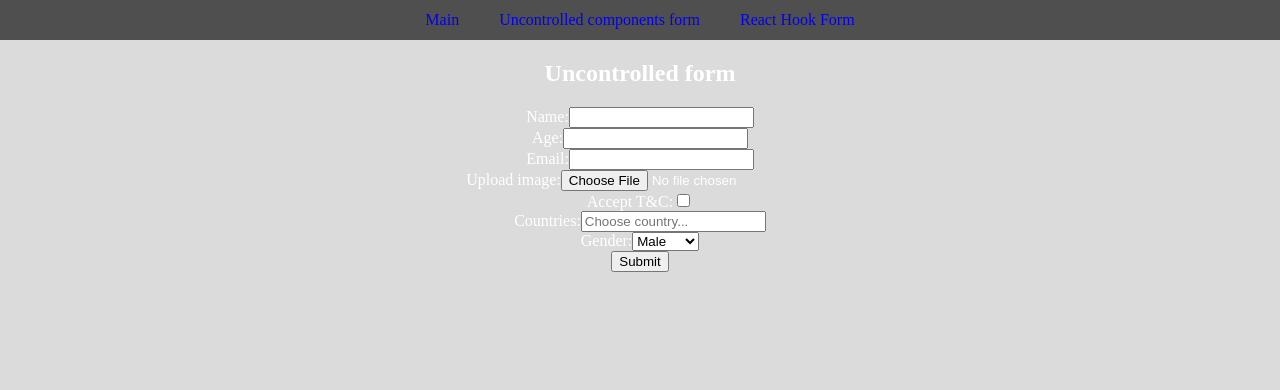
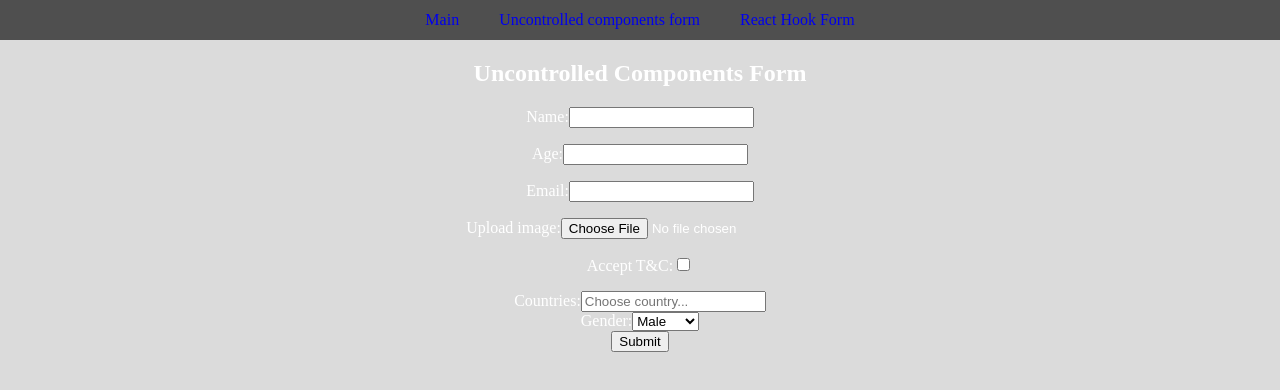
Before and after one commit to anderskambenders/rss-react-2024Q3, a React (Vite) app: page /uncontrolled-components-form in a window 1280 px wide. Shown: the top 390 px of the page. Built offline with nearby package versions, Linux system fonts and the light colour scheme.

Commit message:
feat: add uncontrolled inputs

```diff
--- a/src/components/react-hook-form/GenderInput.tsx
+++ b/src/components/react-hook-form/GenderInput.tsx
@@ -1,7 +1,7 @@
 import { RegisterOptions, UseFormRegisterReturn } from 'react-hook-form';
 import { IData, FormDataKeys } from '../../types/types';
 
-export default function InputGender({
+export default function GenderInput({
   register,
 }: {
   register: (
--- /dev/null
+++ b/src/components/uncontrolled-form/FormInput.tsx
@@ -0,0 +1,20 @@
+import { InputProps } from '../../types/types';
+
+const FormInput = ({
+  labelText,
+  inputType,
+  name,
+  inputId,
+  inputRef,
+  error,
+}: InputProps) => {
+  return (
+    <div>
+      <label htmlFor={inputId}>{labelText}:</label>
+      <input id={inputId} type={inputType} name={name} ref={inputRef} />
+      <p>{error ? error : ''}</p>
+    </div>
+  );
+};
+
+export default FormInput;
--- a/src/pages/UncotrolledForm.tsx
+++ b/src/pages/UncotrolledForm.tsx
@@ -1,21 +1,114 @@
+import { useRef, useState } from 'react';
+import { formInputs } from '../components/formInputs';
+import { ValidationError } from 'yup';
+import { useNavigate } from 'react-router-dom';
+import { useAppDispatch } from '../store/hooks/hooks';
+import { dataListSlice } from '../store/slices/formData.slice';
+import FormInput from '../components/uncontrolled-form/FormInput';
+import { validationSchema } from '../utils/validation';
+import { showPasswordStrength } from '../utils/showPasswordStrenght';
 
-import { formInputs } from '../components/formInputs';
-import './form.css'
+const UncontrolledCompFormPage = () => {
+  const navigate = useNavigate();
+  const dispatch = useAppDispatch();
+  const { addNewSubmit } = dataListSlice.actions;
+  const nameInputRef = useRef<HTMLInputElement>(null);
+  const ageInputRef = useRef<HTMLInputElement>(null);
+  const emailInputRef = useRef<HTMLInputElement>(null);
+  const passwordInputRef = useRef<HTMLInputElement>(null);
+  const passwordRepeatRef = useRef<HTMLInputElement>(null);
+  const imageInputRef = useRef<HTMLInputElement>(null);
+  const acceptRef = useRef<HTMLInputElement>(null);
+  const genderInputRef = useRef<HTMLSelectElement>(null);
+  const countriesRef = useRef<HTMLInputElement>(null);
+  const [formErrors, setFormErrors] = useState<Record<string, string>>({});
+  const [, setPasswordStrength] = useState(0);
+  const inputRefsArr = [
+    nameInputRef,
+    ageInputRef,
+    emailInputRef,
+    imageInputRef,
+    acceptRef,
+  ];
 
-const UncontrolledFormPage = () => {
+  const handleSubmit = async () => {
+    const name = nameInputRef.current?.value;
+    const age = Number(ageInputRef.current?.value);
+    const email = emailInputRef.current?.value;
+    const password = passwordInputRef.current?.value;
+    const passwordRepeat = passwordRepeatRef.current?.value;
+    const accept = acceptRef.current?.checked;
+    const gender = genderInputRef.current?.value;
+    const image = imageInputRef.current?.files;
+    const country = countriesRef.current?.value;
+    try {
+      await validationSchema.validate(
+        {
+          name,
+          age,
+          email,
+          password,
+          passwordRepeat,
+          accept,
+          gender,
+          image,
+          country,
+        },
+        { abortEarly: false }
+      );
+      dispatch(
+        addNewSubmit({
+          name,
+          age,
+          email,
+          password,
+          passwordRepeat,
+          accept,
+          gender,
+          image,
+          country,
+        })
+      );
+      navigate('/', { state: { from: 'uncontrolled-components-form' } });
+    } catch (error) {
+      if (error instanceof ValidationError) {
+        const errors: Record<string, string> = {};
+        error.inner.forEach((error) => {
+          if (error.path) {
+            errors[error.path] = error.message;
+          }
+        });
+        setFormErrors(errors);
+      }
+    } finally {
+      showPasswordStrength(passwordInputRef.current?.value || '').then(
+        (strength) => {
+          setPasswordStrength(strength);
+        }
+      );
+    }
+  };
+
   return (
     <>
-      <h2>Uncontrolled form</h2>
-      <form>
-        {formInputs.map((item) => {
+      <h2>Uncontrolled Components Form</h2>
+      <form
+        onSubmit={(e) => {
+          e.preventDefault();
+          handleSubmit();
+        }}
+      >
+        {formInputs.map((item, ind) => {
           return (
-            <div key={`react-hook-form-${item.name}`}>
-              <div>
-                <label htmlFor={item.inputId}>{item.labelText}:</label>
-                <input id={item.inputId} type={item.inputType} />
-                <div />
-              </div>
-            </div>
+            <FormInput
+              key={ind}
+              labelText={item.labelText}
+              inputType={item.inputType}
+              name={item.name}
+              inputId={item.inputId}
+              inputRef={inputRefsArr[ind]}
+              error={formErrors[item.name]}
+            />
           );
         })}
         <div>
@@ -41,4 +134,4 @@ const UncontrolledFormPage = () => {
     </>
   );
 };
-export default UncontrolledFormPage;
+export default UncontrolledCompFormPage;
```
Also changed, not shown: src/types/types.ts (+11 -0 lines).
